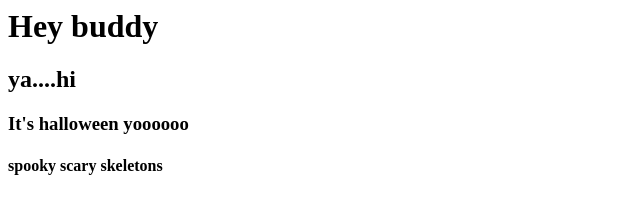
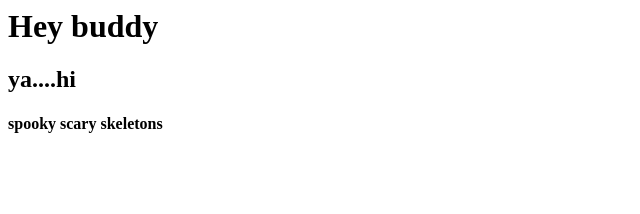
Before and after one commit to NeilSMyers/repo-demo, a plain HTML site: page index.html in a window 1280 px wide. Shown: the whole page, without its empty margins (0-640 px from the left). Drawn offline with Linux system fonts and the light colour scheme.

Commit message:
deleted line 5

```diff
--- a/index.html
+++ b/index.html
@@ -2,6 +2,6 @@
 
 <h2>ya....hi</h2>
 
-<h3>It's halloween yoooooo</h3>
+
 
 <h4>spooky scary skeletons</h4>
```
Also changed, not shown: 1 other file.
